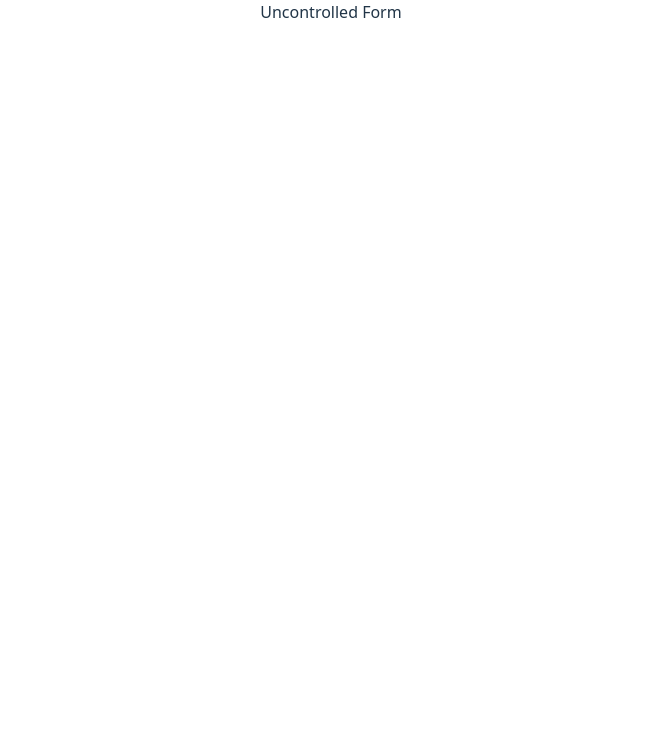
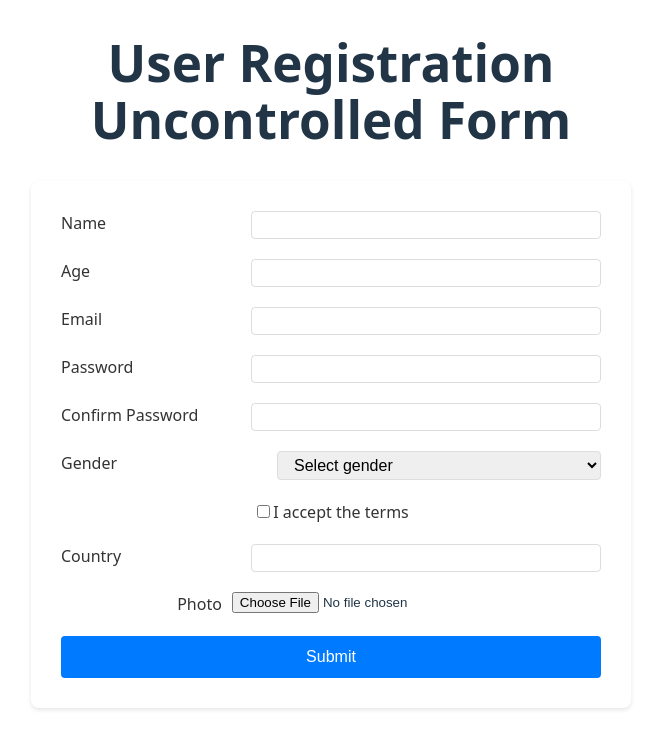
Before and after one commit to exact84/React2025Q1, a React (Vite) app: page /uncontrolled-form in a window 1280 px wide. Shown: the top 748 px of the page, without its empty margins (309-970 px from the left). Built offline with nearby package versions, Linux system fonts and the light colour scheme.

Commit message:
feat: add UncontrolledForm

```diff
--- a/src/App.tsx
+++ b/src/App.tsx
@@ -1,15 +1,11 @@
-import {
-  BrowserRouter as Router,
-  Routes,
-  Route,
-  Navigate,
-} from 'react-router-dom';
+import { BrowserRouter as Router, Routes, Route } from 'react-router-dom';
 import { Provider } from 'react-redux';
 import { store } from './store/store';
 import { UserList } from './pages/UserList';
 import { ControlledForm } from './pages/ControlledForm';
 import ErrorBoundary from './components/ErrorBoundary/ErrorBoundary';
 import './App.css';
+import { UncontrolledForm } from './pages/UncontrolledForm';
 
 function App() {
   return (
@@ -19,12 +15,12 @@ function App() {
           <div className="app">
             <Routes>
               <Route path="/" element={<UserList />} />
-              <Route
+              {/* <Route
                 path="/uncontrolled-form"
                 element={<div>Uncontrolled Form</div>}
-              />
+              /> */}
               <Route path="/controlled-form" element={<ControlledForm />} />
-              <Route path="*" element={<Navigate to="/" replace />} />
+              <Route path="/uncontrolled-form" element={<UncontrolledForm />} />
             </Routes>
           </div>
         </Router>
--- /dev/null
+++ b/src/pages/UncontrolledForm.tsx
@@ -0,0 +1,257 @@
+import { useRef, useState } from 'react';
+import { useDispatch, useSelector } from 'react-redux';
+import { useNavigate } from 'react-router-dom';
+import { userSchema, UserFormData } from '../schemas/userSchema';
+import { addUser } from '../store/slices/usersSlice';
+import { RootState } from '../store/store';
+import styles from './ControlledForm.module.css';
+
+export const UncontrolledForm = () => {
+  const dispatch = useDispatch();
+  const navigate = useNavigate();
+  const countries = useSelector(
+    (state: RootState) => state.countries.countries
+  );
+
+  const nameRef = useRef<HTMLInputElement>(null);
+  const ageRef = useRef<HTMLInputElement>(null);
+  const emailRef = useRef<HTMLInputElement>(null);
+  const passwordRef = useRef<HTMLInputElement>(null);
+  const confirmPasswordRef = useRef<HTMLInputElement>(null);
+  const genderRef = useRef<HTMLSelectElement>(null);
+  const termsRef = useRef<HTMLInputElement>(null);
+  const countryRef = useRef<HTMLInputElement>(null);
+  const imageRef = useRef<HTMLInputElement>(null);
+
+  const [errors, setErrors] = useState<Record<string, string>>({});
+  const [isSubmitting, setIsSubmitting] = useState(false);
+
+  const generateId = () => {
+    return Date.now().toString(36) + Math.random().toString(36).substr(2);
+  };
+
+  const validateAndConvertImage = (file: File): Promise<string> => {
+    return new Promise((resolve, reject) => {
+      if (!['image/png', 'image/jpeg'].includes(file.type)) {
+        reject(new Error('Only PNG or JPEG files are allowed'));
+      } else if (file.size > 5 * 1024 * 1024) {
+        reject(new Error('File size must be less than 5MB'));
+      } else {
+        const reader = new FileReader();
+        reader.onload = () => resolve(reader.result as string);
+        reader.onerror = () => reject(new Error('Failed to read file'));
+        reader.readAsDataURL(file);
+      }
+    });
+  };
+
+  const handleSubmit = async (e: React.FormEvent) => {
+    e.preventDefault();
+    setIsSubmitting(true);
+
+    if (!imageRef.current || !imageRef.current.files) {
+      setErrors({ image: 'Please upload one file' });
+      setIsSubmitting(false);
+      return;
+    }
+
+    const formData: UserFormData = {
+      name: nameRef.current?.value || '',
+      age: parseInt(ageRef.current?.value || '0', 10),
+      email: emailRef.current?.value || '',
+      password: passwordRef.current?.value || '',
+      confirmPassword: confirmPasswordRef.current?.value || '',
+      gender: (genderRef.current?.value as 'male' | 'female') || '',
+      terms: termsRef.current?.checked || false,
+      country: countryRef.current?.value || '',
+      image: imageRef.current?.files || null,
+    };
+
+    const result = userSchema.safeParse(formData);
+
+    if (!result.success) {
+      const newErrors: Record<string, string> = {};
+      result.error.errors.forEach((err) => {
+        const path = err.path[0] as string;
+        newErrors[path] = err.message;
+      });
+      setErrors(newErrors);
+      setIsSubmitting(false);
+      return;
+    }
+
+    try {
+      const imageFile = imageRef.current!.files![0];
+      const imageBase64 = await validateAndConvertImage(imageFile);
+
+      const newUser = {
+        id: generateId(),
+        name: formData.name,
+        age: formData.age,
+        email: formData.email,
+        gender: formData.gender,
+        country: formData.country,
+        image: imageBase64,
+        isNew: true,
+      };
+
+      dispatch(addUser(newUser));
+      navigate('/', { state: { newUserId: newUser.id } });
+    } catch (error: unknown) {
+      if (error instanceof Error) {
+        setErrors({ image: error.message });
+      }
+    } finally {
+      setIsSubmitting(false);
+    }
+  };
+
+  return (
+    <div className={styles.container}>
+      <h1>User Registration Uncontrolled Form</h1>
+      <form onSubmit={handleSubmit} className={styles.form}>
+        <div className={styles.formGroup}>
+          <div className={styles.inputWrapper}>
+            <label htmlFor="name">Name</label>
+            <input
+              id="name"
+              type="text"
+              ref={nameRef}
+              className={errors.name ? styles.errorInput : ''}
+            />
+          </div>
+          {errors.name && <span className={styles.error}>{errors.name}</span>}
+        </div>
+
+        <div className={styles.formGroup}>
+          <div className={styles.inputWrapper}>
+            <label htmlFor="age">Age</label>
+            <input
+              id="age"
+              type="number"
+              ref={ageRef}
+              className={errors.age ? styles.errorInput : ''}
+            />
+          </div>
+          {errors.age && <span className={styles.error}>{errors.age}</span>}
+        </div>
+
+        <div className={styles.formGroup}>
+          <div className={styles.inputWrapper}>
+            <label htmlFor="email">Email</label>
+            <input
+              id="email"
+              type="email"
+              ref={emailRef}
+              className={errors.email ? styles.errorInput : ''}
+            />
+          </div>
+          {errors.email && <span className={styles.error}>{errors.email}</span>}
+        </div>
+
+        <div className={styles.formGroup}>
+          <div className={styles.inputWrapper}>
+            <label htmlFor="password">Password</label>
+            <input
+              id="password"
+              type="password"
+              ref={passwordRef}
+              className={errors.password ? styles.errorInput : ''}
+            />
+          </div>
+          {errors.password && (
+            <span className={styles.error}>{errors.password}</span>
+          )}
+        </div>
+
+        <div className={styles.formGroup}>
+          <div className={styles.inputWrapper}>
+            <label htmlFor="confirmPassword">Confirm Password</label>
+            <input
+              id="confirmPassword"
+              type="password"
+              ref={confirmPasswordRef}
+              className={errors.confirmPassword ? styles.errorInput : ''}
+            />
+          </div>
+          {errors.confirmPassword && (
+            <span className={styles.error}>{errors.confirmPassword}</span>
+          )}
+        </div>
+
+        <div className={styles.formGroup}>
+          <div className={styles.inputWrapper}>
+            <label htmlFor="gender">Gender</label>
+            <select
+              id="gender"
+              ref={genderRef}
+              className={errors.gender ? styles.errorInput : ''}
+            >
+              <option value="">Select gender</option>
+              <option value="male">Male</option>
+              <option value="female">Female</option>
+            </select>
+          </div>
+          {errors.gender && (
+            <span className={styles.error}>{errors.gender}</span>
+          )}
+        </div>
+
+        <div className={`${styles.formGroup} ${styles.centeredGroup}`}>
+          <div className={styles.inputWrapper}>
+            <label>
+              <input id="terms" type="checkbox" ref={termsRef} />I accept the
+              terms
+            </label>
+          </div>
+          {errors.terms && <span className={styles.error}>{errors.terms}</span>}
+        </div>
+
+        <div className={styles.formGroup}>
+          <div className={styles.inputWrapper}>
+            <label htmlFor="country">Country</label>
+            <input
+              id="country"
+              type="text"
+              list="countryList"
+              ref={countryRef}
+              className={errors.country ? styles.errorInput : ''}
+            />
+            <datalist id="countryList">
+              {countries.map((country) => (
+                <option key={country.id} value={country.name}>
+                  {country.name}
+                </option>
+              ))}
+            </datalist>
+          </div>
+          {errors.country && (
+            <span className={styles.error}>{errors.country}</span>
+          )}
+        </div>
+
+        <div className={`${styles.formGroup} ${styles.centeredGroup}`}>
+          <div className={styles.inputWrapper}>
+            <label htmlFor="image">Photo</label>
+            <input
+              id="image"
+              type="file"
+              accept="image/png,image/jpeg"
+              ref={imageRef}
+              className={errors.image ? styles.errorInput : ''}
+            />
+          </div>
+          {errors.image && <span className={styles.error}>{errors.image}</span>}
+        </div>
+
+        <button
+          type="submit"
+          disabled={isSubmitting}
+          className={styles.submitButton}
+        >
+          {isSubmitting ? 'Submitting...' : 'Submit'}
+        </button>
+      </form>
+    </div>
+  );
+};
```
